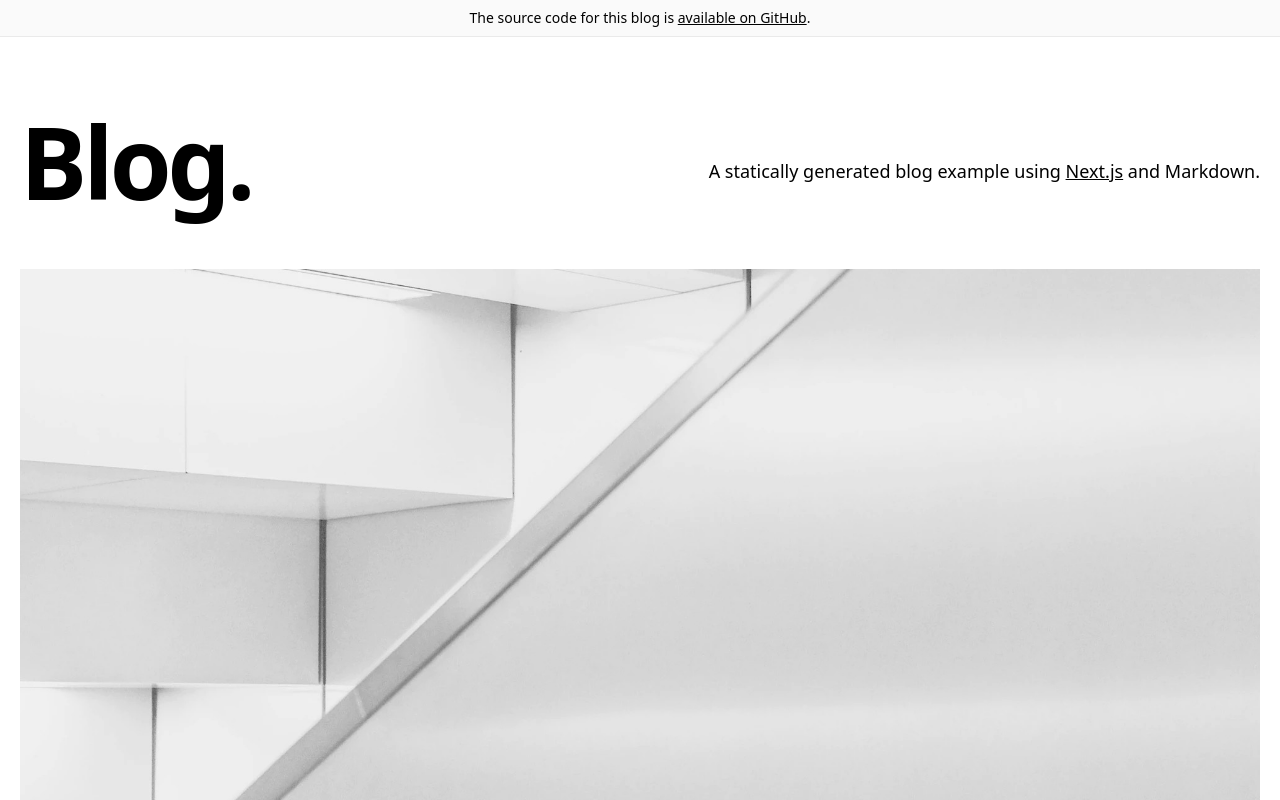
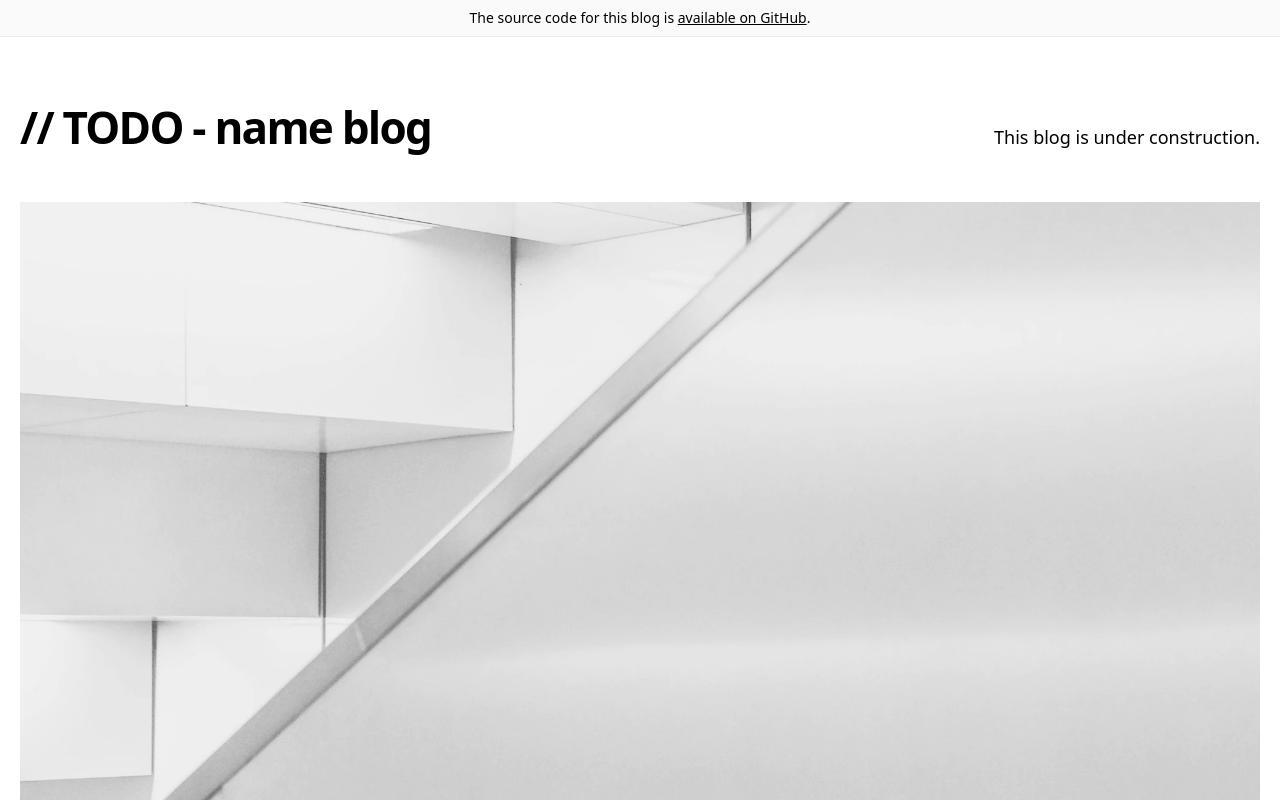
Before and after one commit to kvnloughead/nextjs-blog, a Next.js app: page / in a window 1280 px wide. Shown: the top 800 px of the page. Built offline with nearby package versions, Linux system fonts and the light colour scheme.

Commit message:
change blog name and description

```diff
--- a/components/header.js
+++ b/components/header.js
@@ -1,12 +1,12 @@
-import Link from 'next/link'
+import Link from 'next/link';
+import { BLOG_SITE_NAME } from '../lib/constants';
 
 export default function Header() {
   return (
-    <h2 className="text-2xl md:text-4xl font-bold tracking-tight md:tracking-tighter leading-tight mb-20 mt-8">
-      <Link href="/">
-        <a className="hover:underline">Blog</a>
+    <h2 className='text-2xl md:text-4xl font-bold tracking-tight md:tracking-tighter leading-tight mb-20 mt-8'>
+      <Link href='/'>
+        <a className='hover:underline'>{BLOG_SITE_NAME}</a>
       </Link>
-      .
     </h2>
-  )
+  );
 }
--- a/components/intro.js
+++ b/components/intro.js
@@ -1,21 +1,14 @@
-import { CMS_NAME } from '../lib/constants'
+import { BLOG_SITE_NAME } from '../lib/constants';
 
 export default function Intro() {
   return (
-    <section className="flex-col md:flex-row flex items-center md:justify-between mt-16 mb-16 md:mb-12">
-      <h1 className="text-6xl md:text-8xl font-bold tracking-tighter leading-tight md:pr-8">
-        Blog.
+    <section className='flex-col md:flex-row flex items-center md:justify-between mt-16 mb-16 md:mb-12'>
+      <h1 className='text-4xl md:text-6xl font-bold tracking-tighter leading-tight md:pr-8'>
+        {BLOG_SITE_NAME}
       </h1>
-      <h4 className="text-center md:text-left text-lg mt-5 md:pl-8">
-        A statically generated blog example using{' '}
-        <a
-          href="https://nextjs.org/"
-          className="underline hover:text-success duration-200 transition-colors"
-        >
-          Next.js
-        </a>{' '}
-        and {CMS_NAME}.
+      <h4 className='text-center md:text-left text-lg mt-5 md:pl-8'>
+        This blog is under construction.{' '}
       </h4>
     </section>
-  )
+  );
 }
--- a/lib/constants.js
+++ b/lib/constants.js
@@ -1,4 +1,5 @@
-export const EXAMPLE_PATH = 'blog-starter'
-export const CMS_NAME = 'Markdown'
+export const EXAMPLE_PATH = 'blog-starter';
+export const CMS_NAME = 'Markdown';
 export const HOME_OG_IMAGE_URL =
-  'https://og-image.vercel.app/Next.js%20Blog%20Starter%20Example.png?theme=light&md=1&fontSize=100px&images=https%3A%2F%2Fassets.vercel.com%2Fimage%2Fupload%2Ffront%2Fassets%2Fdesign%2Fnextjs-black-logo.svg'
+  'https://og-image.vercel.app/Next.js%20Blog%20Starter%20Example.png?theme=light&md=1&fontSize=100px&images=https%3A%2F%2Fassets.vercel.com%2Fimage%2Fupload%2Ffront%2Fassets%2Fdesign%2Fnextjs-black-logo.svg';
+export const BLOG_SITE_NAME = '// TODO - name blog';
```
